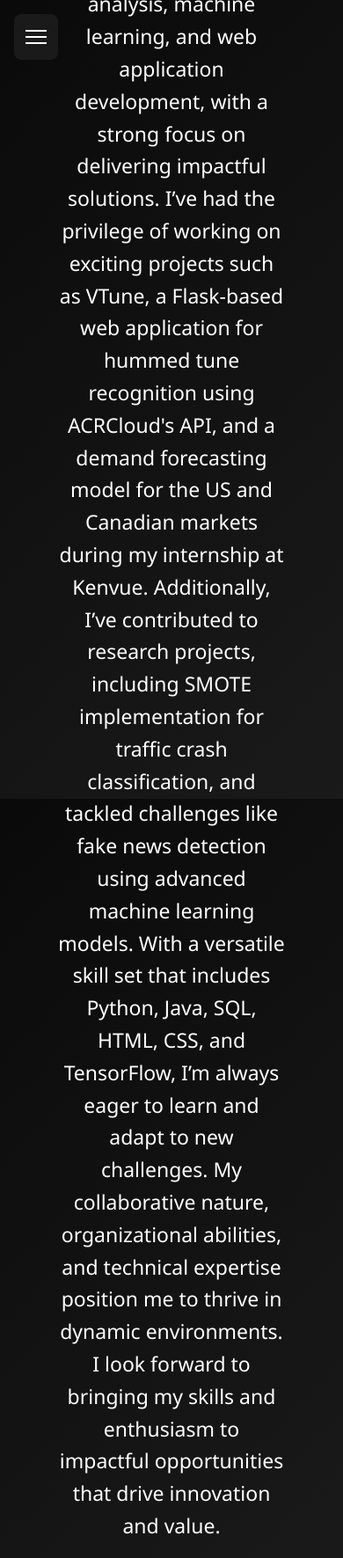
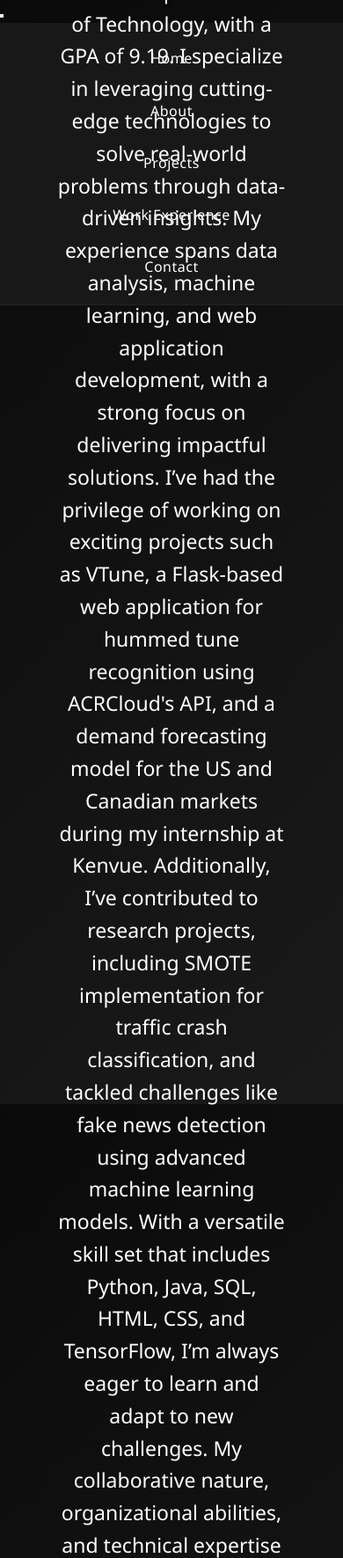
Before and after one commit to SieGe0701/portfolio, a Flask app: page / in a window 390 px wide. Shown: the top 1771 px of the page at 88% size. Before the commit the page ends 1744 px from the top, so only its background shows below. Run offline with Flask 3, Linux system fonts and the light colour scheme.

Commit message:
responsiveness fix

```diff
--- a/static/css/style.css
+++ b/static/css/style.css
@@ -397,116 +397,44 @@
 /* Responsive Design */
 /* Mobile Navigation and Content Fixes */
 @media (max-width: 768px) {
-    /* Reset container padding */
+    /* Make nav static instead of fixed on mobile */
+    nav {
+        position: static;
+        padding: 1rem;
+    }
+
+    /* Reset container padding since nav is no longer fixed */
     .container {
         padding-top: 2rem;
-        transition: margin-left 0.3s ease;
     }
 
-    /* Nav Toggle Button */
-    .nav-toggle {
-        display: block;
-        position: fixed;
-        top: 1rem;
-        left: 1rem;
-        z-index: 1001;
-        background: var(--bg-card);
-        border: none;
-        border-radius: 8px;
-        padding: 0.8rem;
-        cursor: pointer;
-        transition: all 0.3s ease;
+    /* Stack navigation items */
+    .nav-container {
+        flex-direction: column;
+        gap: 1rem;
     }
 
-    .nav-toggle:hover {
-        background: rgba(0, 255, 204, 0.1);
-    }
-
-    .nav-toggle span {
-        display: block;
-        width: 24px;
-        height: 2px;
-        background: var(--text-light);
-        margin: 5px 0;
-        transition: all 0.3s ease;
-    }
-
-    /* Side Navigation */
-    nav {
-        position: fixed;
-        top: 0;
-        left: -250px; /* Start off-screen */
-        width: 250px;
-        height: 100vh;
-        background: var(--bg-card);
-        padding: 4rem 1rem 1rem;
-        transition: all 0.3s ease;
-        overflow-y: auto;
-        z-index: 1000;
-        box-shadow: none;
-    }
-
-    /* When nav is open */
-    nav.open {
-        left: 0;
-        box-shadow: 2px 0 10px rgba(0, 0, 0, 0.3);
-    }
-
-    /* Container shift when nav is open */
-    .container.nav-open {
-        margin-left: 250px;
-    }
-
-    /* Navigation links */
     .nav-links {
         flex-direction: column;
         width: 100%;
         gap: 0.5rem;
-        margin-top: 2rem;
     }
 
+    /* Make nav links full width on mobile */
     nav a {
         display: block;
-        padding: 1rem;
-        text-align: left;
+        text-align: center;
+        padding: 0.8rem;
         width: 100%;
-        border-radius: 8px;
     }
 
-    nav a:hover {
-        background: rgba(0, 255, 204, 0.1);
-        transform: translateX(5px);
+    /* Adjust hero section spacing */
+    .hero {
+        padding-top: 0;
+        min-height: calc(100vh - 60px); /* Subtract nav height */
     }
 
-    /* Overlay when nav is open */
-    .nav-overlay {
-        display: none;
-        position: fixed;
-        top: 0;
-        left: 0;
-        right: 0;
-        bottom: 0;
-        background: rgba(0, 0, 0, 0.5);
-        z-index: 999;
-        opacity: 0;
-        transition: opacity 0.3s ease;
-    }
-
-    .nav-overlay.open {
-        display: block;
-        opacity: 1;
-    }
-
-    /* Hamburger animation */
-    .nav-toggle.open span:first-child {
-        transform: rotate(45deg) translate(5px, 5px);
-    }
-
-    .nav-toggle.open span:nth-child(2) {
-        opacity: 0;
-    }
-
-    .nav-toggle.open span:last-child {
-        transform: rotate(-45deg) translate(7px, -7px);
+    .hero-container {
+        padding-top: 1rem;
     }
 }
```
